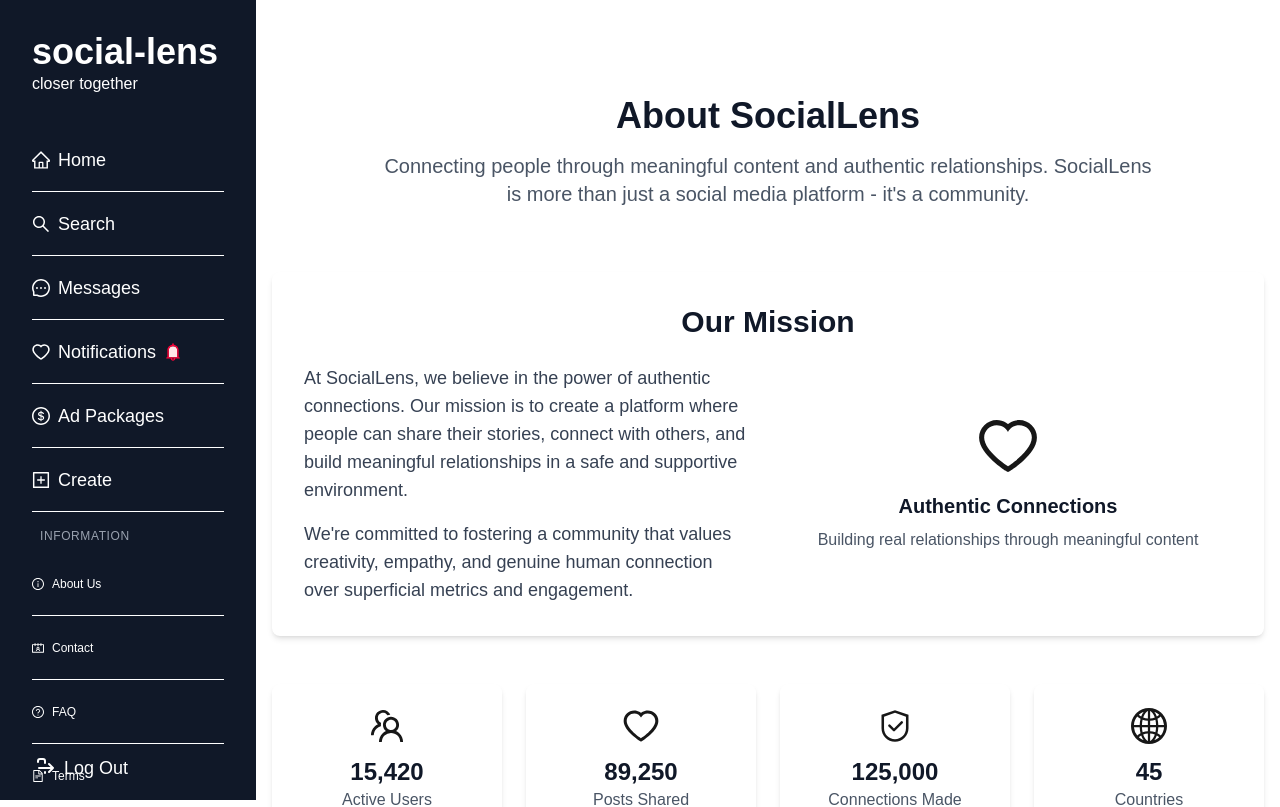
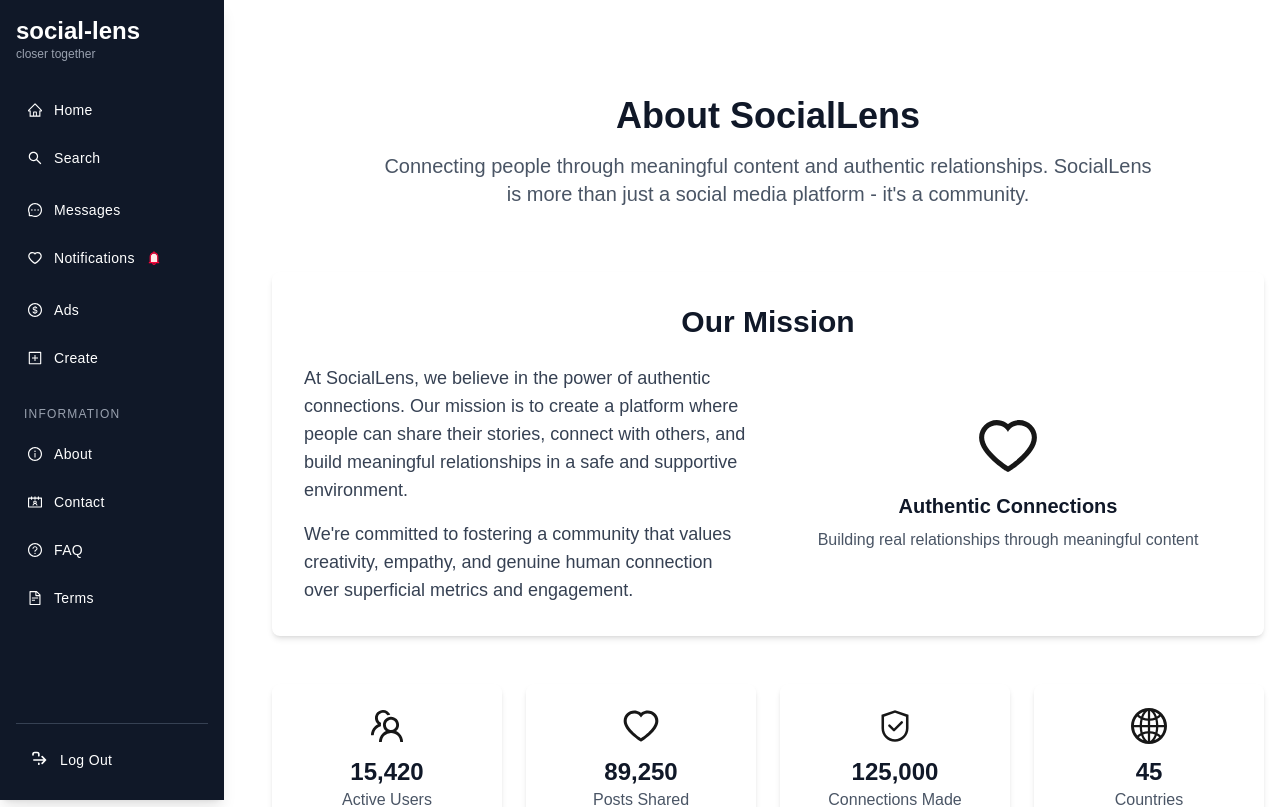
Before and after one commit to ganilalaa/sociallens, a Next.js app: page /about in a window 1280 px wide. Shown: the top 807 px of the page. Built offline with nearby package versions, Linux system fonts and the light colour scheme; no server answers.

Commit message:
fix: improve sidebar and profile design responsiveness

```diff
--- a/src/components/navigation/userSidebar.jsx
+++ b/src/components/navigation/userSidebar.jsx
@@ -13,7 +13,7 @@ import {
   QuestionCircleOutlined,
   FileTextOutlined,
 } from "@ant-design/icons";
-import { useState, useEffect } from "react";
+import { useState } from "react";
 import Link from "next/link";
 import { useRouter } from "next/navigation";
 import { useSession, signOut } from "next-auth/react";
@@ -24,7 +24,7 @@ import { useSearch } from "@/pages/_app";
 
 function ListItem({ children, className = "", onClick }) {
   const baseClass =
-    "min-h-16 border-b text-lg flex justify-center xl:justify-start items-center gap-2 cursor-pointer";
+    "min-h-12 px-3 py-2 rounded-md transition-colors duration-200 text-sm flex justify-center xl:justify-start items-center gap-3 cursor-pointer hover:bg-gray-800";
   return (
     <li className={`${baseClass} ${className}`} onClick={onClick}>
       {children}
@@ -33,7 +33,11 @@ function ListItem({ children, className = "", onClick }) {
 }
 
 function HiddenText({ children }) {
-  return <span className="hidden xl:inline">{children}</span>;
+  return (
+    <span className="hidden xl:inline font-medium tracking-wide">
+      {children}
+    </span>
+  );
 }
 
 const UserSidebar = () => {
@@ -60,74 +64,55 @@ const UserSidebar = () => {
 
   const handleLogout = async () => {
     try {
-      await signOut({
-        callbackUrl: "/login",
-        redirect: true,
-      });
+      await signOut({ callbackUrl: "/login", redirect: true });
     } catch (error) {
       console.error("Logout error:", error);
-      // Fallback to manual redirect if signOut fails
       router.push("/login");
     }
   };
 
   const handlePostCreated = (newPost) => {
-    // You can add logic here to refresh the feed or show a success message
     console.log("New post created:", newPost);
-    // Optionally trigger a page refresh or update the feed
     window.location.reload();
   };
 
   return (
     <>
-      <div className="hidden md:block fixed left-0 top-0 w-16 xl:w-64 h-[100dvh] bg-gray-900 text-white p-4 xl:p-8 z-50">
-        <div className="h-full">
+      <div className="hidden md:flex fixed left-0 top-0 w-16 xl:w-56 h-screen bg-gray-900 text-white p-4 z-50 shadow-lg overflow-y-auto flex-col justify-between">
+        {/* Top Section */}
         <div>
-            <h1 className="hidden xl:block text-4xl font-bold">social-lens</h1>
-            <h1 className="xl:hidden text-2xl font-bold">SL</h1>
-            <p className="hidden xl:block">closer together</p>
+          <div className="mb-6">
+            <h1 className="hidden xl:block text-2xl font-bold leading-tight">
+              social-lens
+            </h1>
+            <h1 className="xl:hidden text-xl font-bold">SL</h1>
+            <p className="hidden xl:block text-xs text-gray-400">
+              closer together
+            </p>
           </div>
-          <ul className="mt-8">
-            <Link href="/">
-              <ListItem>
-                <HomeOutlined />
-                <HiddenText>Home</HiddenText>
-              </ListItem>
-            </Link>
-            <ListItem onClick={toggleSearchBar}>
-              <SearchOutlined />
-              <HiddenText>Search</HiddenText>
-            </ListItem>
 
+          {/* Navigation */}
+          <ul className="space-y-1">
+            <Link href="/"><ListItem><HomeOutlined /><HiddenText>Home</HiddenText></ListItem></Link>
+            <ListItem onClick={toggleSearchBar}><SearchOutlined /><HiddenText>Search</HiddenText></ListItem>
             <Link href="/messages">
               <ListItem className="relative">
                 <MessageOutlined />
                 <HiddenText>Messages</HiddenText>
                 {unreadCount > 0 && (
-                  <div className="absolute -top-1 -right-1 xl:static xl:ml-auto bg-red-500 text-white text-xs rounded-full w-5 h-5 flex items-center justify-center">
+                  <div className="absolute -top-1 -right-1 xl:static xl:ml-auto bg-red-500 text-white text-[10px] rounded-full w-5 h-5 flex items-center justify-center">
                     {unreadCount > 99 ? "99+" : unreadCount}
                   </div>
                 )}
               </ListItem>
             </Link>
-
             <ListItem onClick={toggleNotifications}>
               <HeartOutlined />
               <HiddenText>Notifications</HiddenText>
               <BellTwoTone twoToneColor="#fc0339" />
             </ListItem>
-
-            <Link href="/ads">
-              <ListItem>
-                <DollarOutlined />
-                <HiddenText>Ad Packages</HiddenText>
-              </ListItem>
-            </Link>
-
-            <ListItem onClick={toggleCreatePost}>
-              <PlusSquareOutlined />
-              <HiddenText>Create</HiddenText>
-            </ListItem>
+            <Link href="/ads"><ListItem><DollarOutlined /><HiddenText>Ads</HiddenText></ListItem></Link>
+            <ListItem onClick={toggleCreatePost}><PlusSquareOutlined /><HiddenText>Create</HiddenText></ListItem>
 
             {session?.user && (
               <Link href={`/profile/${session.user.id}`}>
@@ -135,14 +120,14 @@ const UserSidebar = () => {
                   {session.user.profilePicture ? (
                     <img
                       className="rounded-full object-cover"
-                      width="30"
-                      height="30"
+                      width="28"
+                      height="28"
                       src={session.user.profilePicture}
                       alt="Profile"
                     />
                   ) : (
-                    <div className="w-8 h-8 rounded-full bg-gray-600 flex items-center justify-center">
-                      <span className="text-white text-sm font-medium">
+                    <div className="w-7 h-7 rounded-full bg-gray-600 flex items-center justify-center">
+                      <span className="text-white text-xs font-medium">
                         {session.user.name?.charAt(0).toUpperCase()}
                       </span>
                     </div>
@@ -153,69 +138,37 @@ const UserSidebar = () => {
             )}
           </ul>
 
-          {/* Static Pages Section */}
-          <div className="mt-4">
-            <div className="hidden xl:block text-xs text-gray-400 uppercase tracking-wider mb-2 px-2">
+          {/* Static Pages */}
+          <div className="mt-6">
+            <div className="hidden xl:block text-xs text-gray-400 uppercase tracking-widest mb-2 px-2">
               Information
             </div>
-            <ul>
-              <Link href="/about">
-                <ListItem className="text-xs min-h-12">
-                  <InfoCircleOutlined />
-                  <HiddenText>About Us</HiddenText>
-                </ListItem>
-              </Link>
-
-              <Link href="/contact">
-                <ListItem className="text-xs min-h-12">
-                  <ContactsOutlined />
-                  <HiddenText>Contact</HiddenText>
-                </ListItem>
-              </Link>
-
-              <Link href="/faq">
-                <ListItem className="text-xs min-h-12">
-                  <QuestionCircleOutlined />
-                  <HiddenText>FAQ</HiddenText>
-                </ListItem>
-              </Link>
-
-              <Link href="/terms">
-                <ListItem className="text-xs min-h-12">
-                  <FileTextOutlined />
-                  <HiddenText>Terms</HiddenText>
-                </ListItem>
-              </Link>
+            <ul className="space-y-1">
+              <Link href="/about"><ListItem><InfoCircleOutlined /><HiddenText>About</HiddenText></ListItem></Link>
+              <Link href="/contact"><ListItem><ContactsOutlined /><HiddenText>Contact</HiddenText></ListItem></Link>
+              <Link href="/faq"><ListItem><QuestionCircleOutlined /><HiddenText>FAQ</HiddenText></ListItem></Link>
+              <Link href="/terms"><ListItem><FileTextOutlined /><HiddenText>Terms</HiddenText></ListItem></Link>
             </ul>
           </div>
+        </div>
 
-          <div className="absolute bottom-0 w-full">
-            <ListItem className="border-b-0" onClick={handleLogout}>
-              <svg
-                xmlns="http://www.w3.org/2000/svg"
-                className="h-6 w-6"
-                fill="none"
-                viewBox="0 0 24 24"
-                stroke="currentColor"
-                strokeWidth={2}
-              >
-                <path
-                  strokeLinecap="round"
-                  strokeLinejoin="round"
-                  d="M17 16l4-4m0 0l-4-4m4 4H7m6 4v1m0-10V5a2 2 0 00-2-2h-3a2 2 0 00-2 2v1"
-                />
+        {/* Logout Section */}
+        <div className="mt-4 pt-3 border-t border-gray-700">
+          <ListItem className="hover:bg-red-600" onClick={handleLogout}>
+            <svg xmlns="http://www.w3.org/2000/svg" className="h-5 w-5" fill="none" viewBox="0 0 24 24" stroke="currentColor" strokeWidth={2}>
+              <path strokeLinecap="round" strokeLinejoin="round" d="M17 16l4-4m0 0l-4-4m4 4H7m6 4v1m0-10V5a2 2 0 00-2-2h-3a2 2 0 00-2 2v1" />
             </svg>
             <HiddenText>Log Out</HiddenText>
           </ListItem>
         </div>
       </div>
 
+      {/* Notifications popup */}
       {showNotifications && (
-          <div className="absolute top-0 left-full ml-2 bg-white text-black p-4 rounded shadow">
+        <div className="absolute top-0 left-16 xl:left-56 ml-2 bg-white text-black p-4 rounded shadow text-sm z-50">
           Notifications (Dummy)
         </div>
       )}
-      </div>
 
       {/* Search Overlay */}
       <SearchOverlay
--- a/src/pages/profile/[id].jsx
+++ b/src/pages/profile/[id].jsx
@@ -120,6 +120,16 @@ export default function ProfilePage({
       setFollowLoading(false);
     }
   };
+
+  useEffect(() => {
+  if (session?.user?.id && profile?._id) {
+    setProfile((prev) => ({
+      ...prev,
+      isOwnProfile: session.user.id === profile._id,
+    }));
+  }
+}, [session?.user?.id, profile?._id]);
+
 
   const handleProfileUpdated = useCallback((updatedProfile) => {
     // Update the local profile state with the new data
```
Lines whose indentation alone changed are shown as unchanged.
